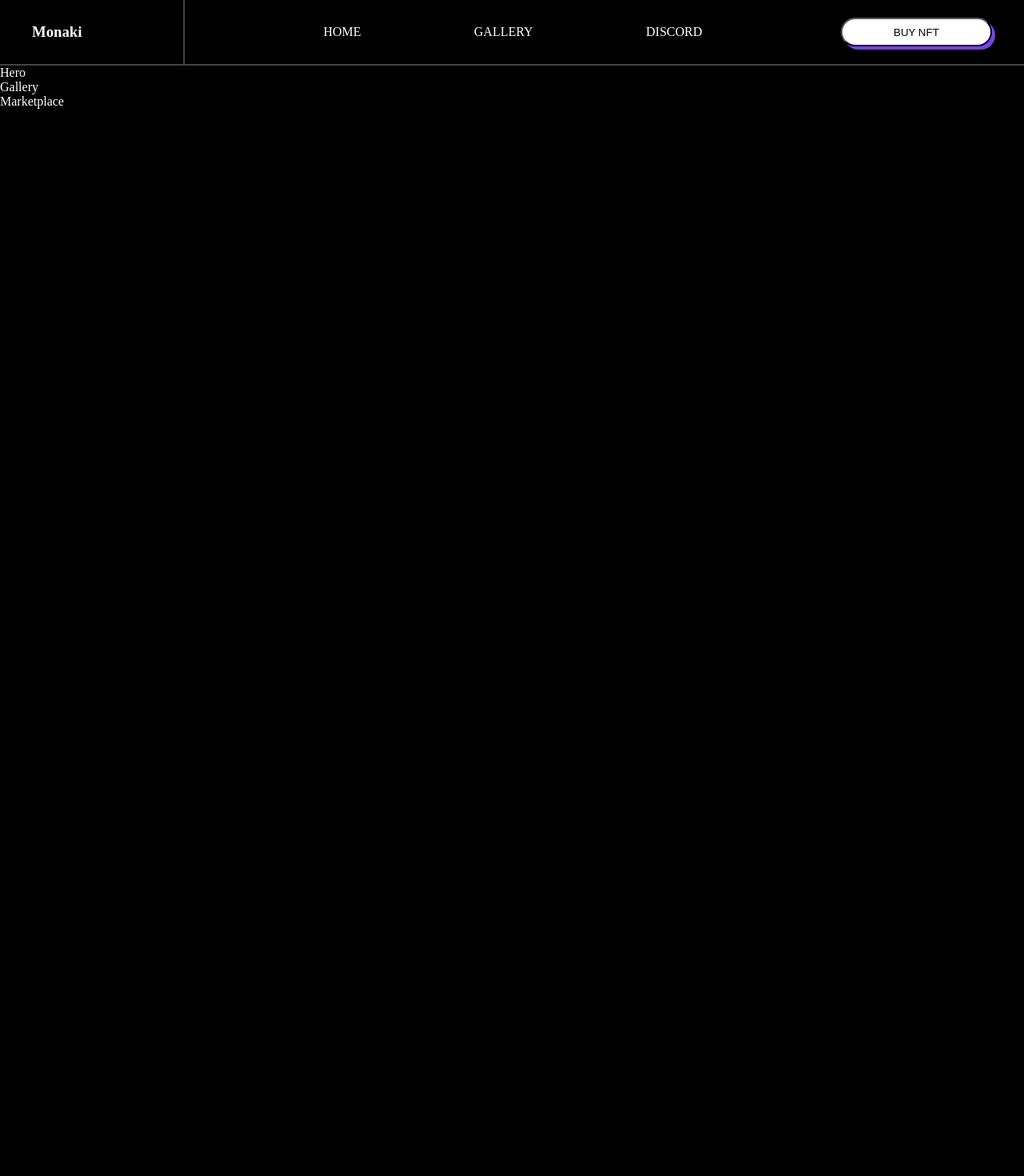
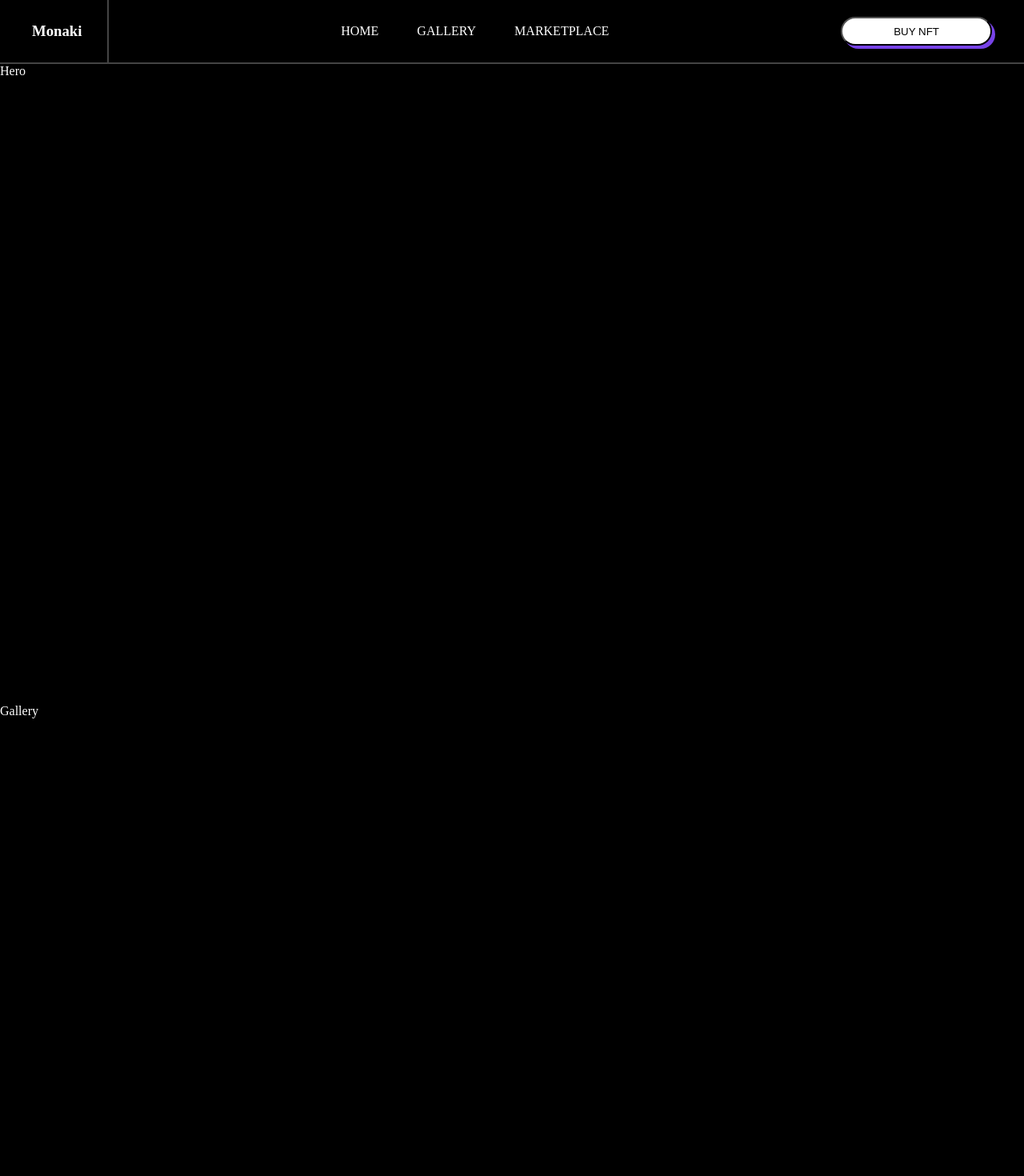
Before and after one commit to react-app-HI-group-8/react-app-g8, a React (Create React App) app: page / in a window 1280 px wide. Shown: the top 1470 px of the page at 80% size. Before the commit the page ends 800 px from the top, so only its background shows below. Built offline with nearby package versions, Linux system fonts and the light colour scheme.

Commit message:
FEATURE: added anchor tags to sections for scroll

```diff
--- a/src/components/gallery/Gallery.jsx
+++ b/src/components/gallery/Gallery.jsx
@@ -2,7 +2,11 @@ import React from "react";
 import "./Gallery.scss";
 
 const Gallery = () => {
-  return <div>Gallery</div>;
+  return (
+    <section className="gallery" id="gallery">
+      Gallery
+    </section>
+  );
 };
 
 export default Gallery;
--- a/src/components/gallery/Gallery.scss
+++ b/src/components/gallery/Gallery.scss
@@ -0,0 +1,3 @@
+.gallery {
+  height: 100vh;
+}
--- a/src/components/hero/Hero.jsx
+++ b/src/components/hero/Hero.jsx
@@ -2,7 +2,11 @@ import React from "react";
 import "./Hero.scss";
 
 const Hero = () => {
-  return <div>Hero</div>;
+  return (
+    <section className="hero" id="gallery">
+      Hero
+    </section>
+  );
 };
 
 export default Hero;
--- a/src/components/hero/Hero.scss
+++ b/src/components/hero/Hero.scss
@@ -0,0 +1,3 @@
+.hero {
+  height: 100vh;
+}
--- a/src/components/marketplace/Marketplace.jsx
+++ b/src/components/marketplace/Marketplace.jsx
@@ -2,7 +2,11 @@ import React from "react";
 import "./Marketplace.scss";
 
 const Marketplace = () => {
-  return <div>Marketplace</div>;
+  return (
+    <section className="marketplace" id="marketplace">
+      Marketplace
+    </section>
+  );
 };
 
 export default Marketplace;
--- a/src/components/marketplace/Marketplace.scss
+++ b/src/components/marketplace/Marketplace.scss
@@ -0,0 +1,3 @@
+.marketplace {
+  height: 100vh;
+}
--- a/src/components/navbar/Navbar.jsx
+++ b/src/components/navbar/Navbar.jsx
@@ -14,10 +14,10 @@ const Navbar = () => {
             <a href="#home">home</a>
           </li>
           <li>
-            <a href="#home">gallery</a>
+            <a href="#gallery">gallery</a>
           </li>
           <li>
-            <a href="#home">discord</a>
+            <a href="#marketplace">marketplace</a>
           </li>
         </ul>
       </div>
--- a/src/components/navbar/Navbar.scss
+++ b/src/components/navbar/Navbar.scss
@@ -6,13 +6,14 @@
   padding: 0px 40px;
   gap: 2rem;
   border-bottom: 2px solid #444;
+  height: 5rem;
 
   .left {
-    flex: 1;
     display: flex;
     align-items: center;
     border-right: 2px solid #444;
-    height: 5rem;
+    padding-right: 2rem;
+    height: 100%;
 
     h3 {
       // todo come back later
@@ -20,17 +21,17 @@
   }
 
   .center {
-    flex: 4;
-
     ul {
       display: flex;
       justify-content: space-evenly;
+      gap: 3rem;
 
       li {
         text-transform: uppercase;
+
         a {
           color: #fff;
-          transition: all 0.2s ease-in-out;
+          transition: all 0.3s ease-in-out;
 
           &:hover {
             color: #fff253;
@@ -39,8 +40,4 @@
       }
     }
   }
-
-  .right {
-    flex: 1;
-  }
 }
--- a/src/index.scss
+++ b/src/index.scss
@@ -2,6 +2,7 @@
   padding: 0;
   margin: 0;
   box-sizing: border-box;
+  scroll-behavior: smooth;
 }
 
 body {
```
